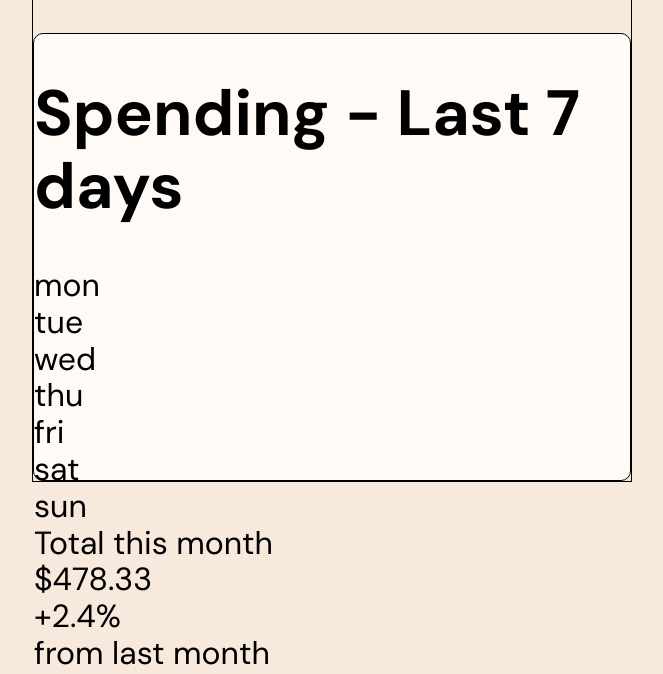
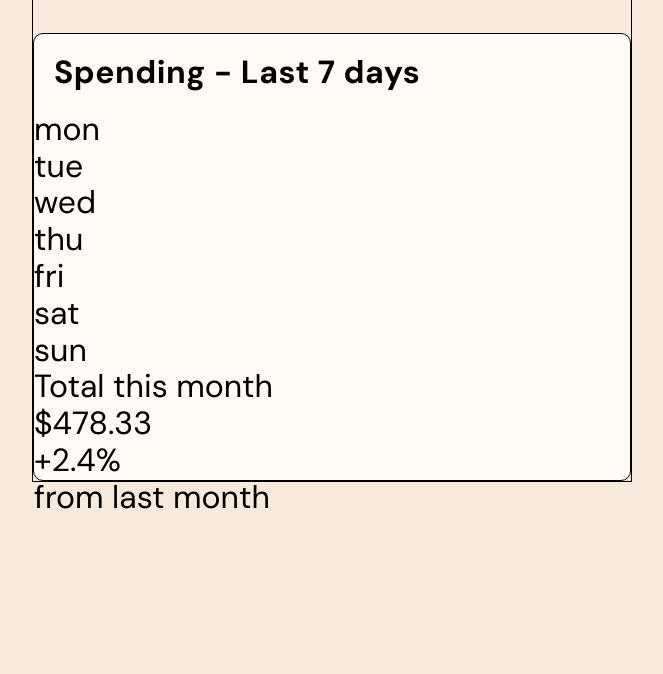
Before and after one commit to apuntesnavarrete/expenses-chart-component-main, a plain HTML site: page index.html in a window 1280 px wide. Shown: the part 222-896 px from the top of the page, without its empty margins (308-971 px from the left). After the commit the page ends 800 px from the top, so only its background shows below. Drawn offline with nearby package versions, Linux system fonts and the light colour scheme.

Commit message:
css main_title

```diff
--- a/css/index.css
+++ b/css/index.css
@@ -86,6 +86,12 @@ body{
     display: flex;
 }
 
+.main_title{
+    margin: 20px;
+    font-size: 1em;
+letter-spacing: 0.5px;
+}
+
 @media (min-width: 500px) {
     body{
         font-size: 22px;
--- a/index.html
+++ b/index.html
@@ -31,7 +31,7 @@
   </div>
 
   <div class="main-bottom">
-    <h1>
+    <h1 class="main_title">
       Spending - Last 7 days
     </h1>
     <div class="main-content_chart">
```
